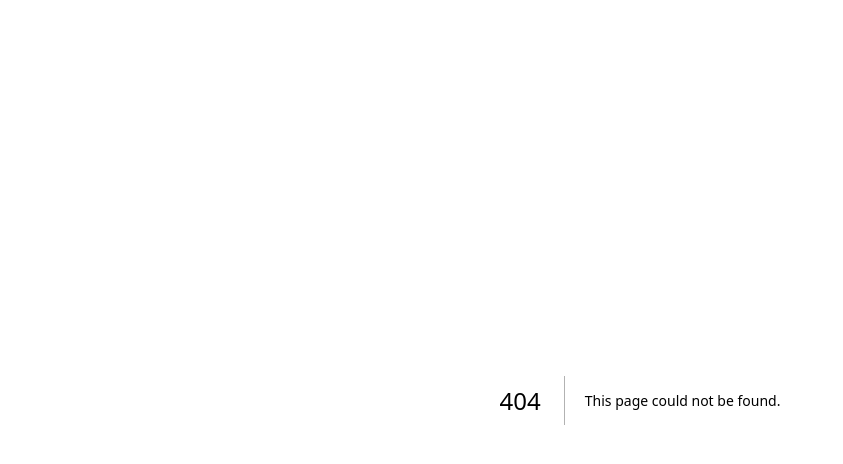
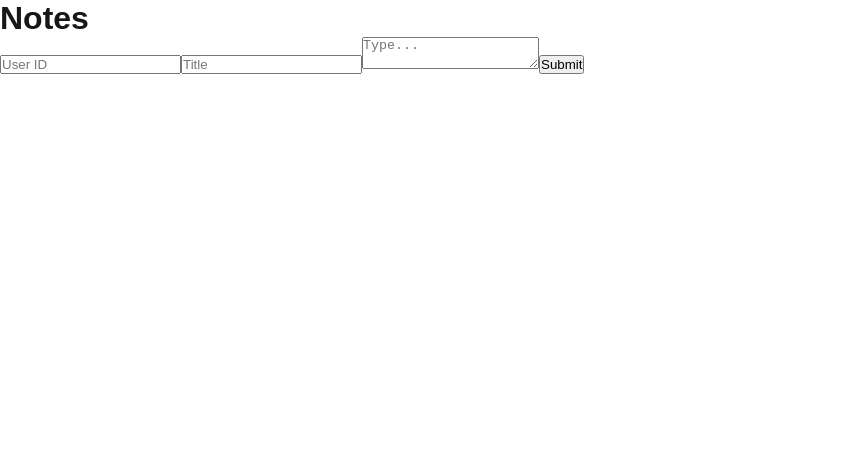
Before and after one commit to JoeArias1121/notaibly, a Next.js app: page /notes in a window 1280 px wide. Before the commit this address had no page. Shown: the top 464 px of the page, without its empty margins (0-843 px from the left). Built offline with nearby package versions, Linux system fonts and the light colour scheme.

Commit message:
made skeleton of notes page

```diff
--- /dev/null
+++ b/src/app/notes/page.tsx
@@ -0,0 +1,23 @@
+
+
+function NotesPage() {
+
+  const onSubmit = (formData: FormData) => {
+    console.log(formData);
+
+  }
+
+  return (
+    <>
+      <h1>Notes</h1>
+      <form action="onSubmit" method="POST">
+        <input type="number" name="userId" placeholder="User ID" />
+        <input type="text" name="title" placeholder="Title" />
+        <textarea name="content" placeholder="Type..."></textarea>
+        <button type="submit">Submit</button>
+      </form>
+    </>
+  );
+}
+
+export default NotesPage;
```
